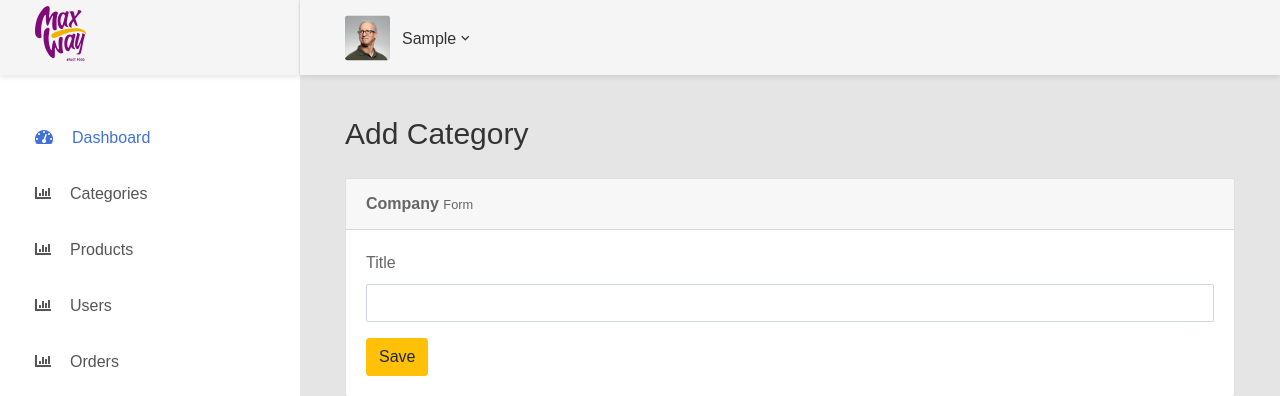
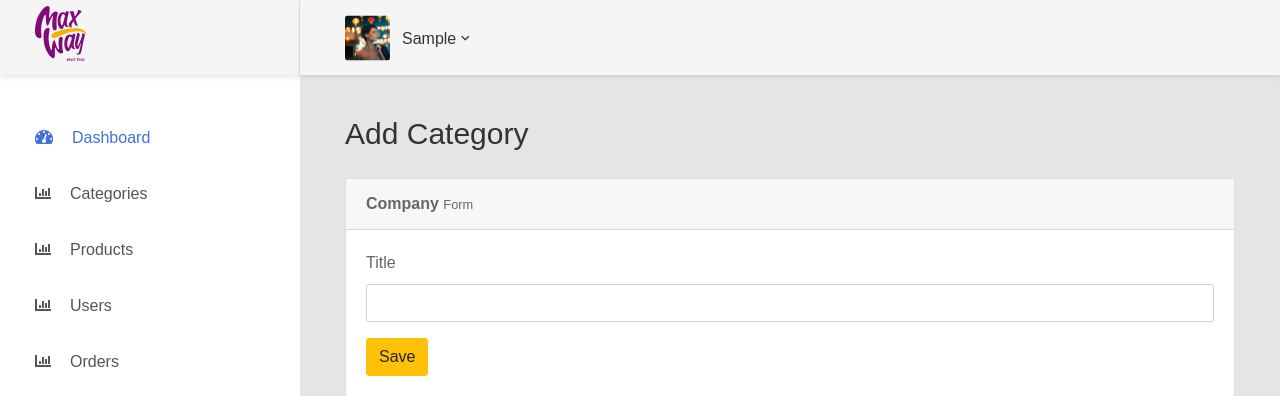
Before and after one commit to baxtiyorovanozima02/Maxway, a Django app: page /dashboard/category/create/ in a window 1280 px wide. Shown: the top 396 px of the page. Run offline with Django 5.2, Linux system fonts and the light colour scheme; a user stored in the database is signed in; tables that the repository leaves empty hold one stand-in row (values such as "Sample post"); some libraries are stand-ins or nearby versions.

Commit message:
loyihani asosiy qismi tugadi

```diff
--- a/templates/dashboard/userbar.html
+++ b/templates/dashboard/userbar.html
@@ -7,7 +7,7 @@
                         <div class="account-wrap">
                             <div class="account-item clearfix js-item-menu">
                                 <div class="image">
-                                    <img src="{% static 'dashboard/images/icon/avatar-01.jpg' %}" alt="John Doe" />
+                                    <img src="{% static 'dashboard/images/icon/avatar-02.jpg' %}" alt="Nozima" />
                                 </div>
                                 <div class="content">
                                     <a class="js-acc-btn" href="#">{{user.username}}</a>
@@ -16,7 +16,7 @@
                                     <div class="info clearfix">
                                         <div class="image">
                                             <a href="#">
-                                                <img src="{% static 'dashboard/images/icon/avatar-01.jpg' %}" alt="John Doe" />
+                                                <img src="{% static 'dashboard/images/icon/avatar-02.jpg' %}" alt="Nozima" />
                                             </a>
                                         </div>
                                         <div class="content">
```
